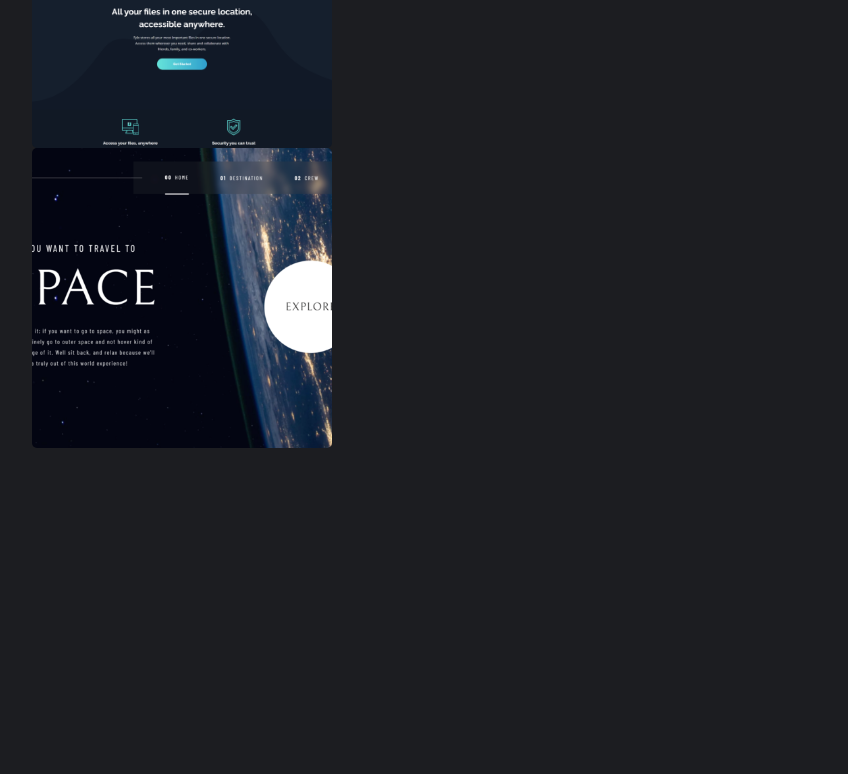
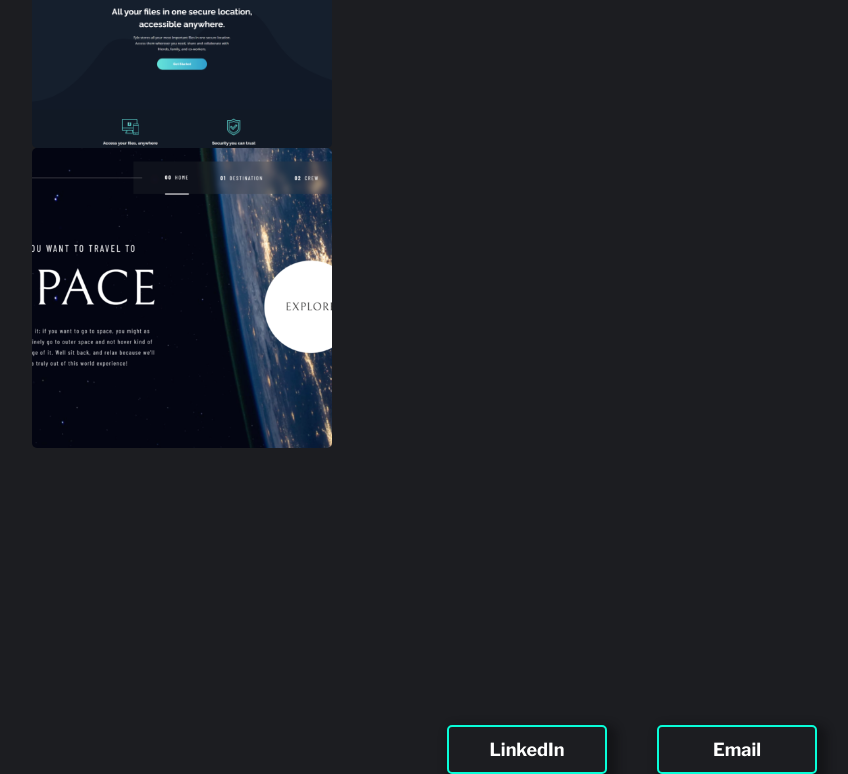
Before and after one commit to Tim-jn/Portfolio, a React (Create React App) app: page / in a window 1280 px wide. Shown: the part 2552-3326 px from the top of the page, without its empty margins (8-856 px from the left). Before the commit the page ends 3200 px from the top, so only its background shows below. Built offline with nearby package versions, Linux system fonts and the light colour scheme.

Commit message:
Added contact content

```diff
--- a/src/App.tsx
+++ b/src/App.tsx
@@ -5,6 +5,7 @@ import Title from './Components/HomeContent/HomeContent'
 import AboutContent from './Components/AboutContent/AboutContent'
 import SkillsContent from './Components/SkillsContent/SkillsContent'
 import WorkGallery from './Components/WorkGallery/WorkGallery'
+import ContactContent from './Components/ContactContent/ContactContent'
 
 function App() {
   return (
@@ -31,7 +32,11 @@ function App() {
           <WorkGallery />
         </div>
       </section>
-      <section id="contact" className="contact"></section>
+      <section id="contact" className="contact">
+        <div className="contact-section">
+          <ContactContent />
+        </div>
+      </section>
     </main>
   )
 }
--- a/src/Components/Button/Button.scss
+++ b/src/Components/Button/Button.scss
@@ -15,6 +15,7 @@
   cursor: pointer;
   white-space: nowrap;
   max-width: 160px;
+  width: 100%;
 }
 
 .button:hover {
--- /dev/null
+++ b/src/Components/ContactContent/ContactContent.scss
@@ -0,0 +1,7 @@
+@import '../../App.scss';
+
+.contact-content {
+    display: flex;
+    justify-content: center;
+    gap: 50px;
+}
--- /dev/null
+++ b/src/Components/ContactContent/ContactContent.tsx
@@ -0,0 +1,19 @@
+import './ContactContent.scss'
+import Button from '../Button/Button'
+
+export default function ContactContent() {
+  return (
+    <div className="contact-content">
+      <Button
+        className="button"
+        text="LinkedIn"
+        href="https://www.linkedin.com/in/timjeanmart/"
+      />
+      <Button
+        className="button"
+        text="Email"
+        href="mailto:tim.jeanmart@hotmail.com"
+      />
+    </div>
+  )
+}
```
